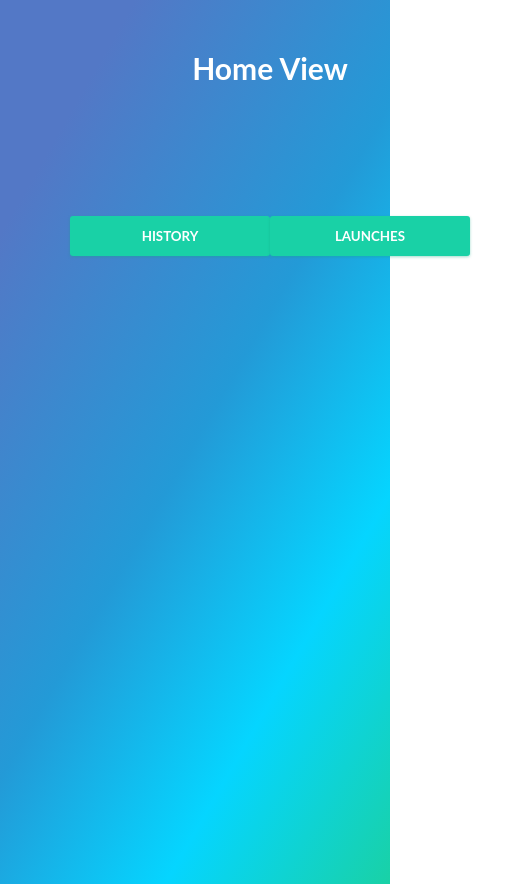
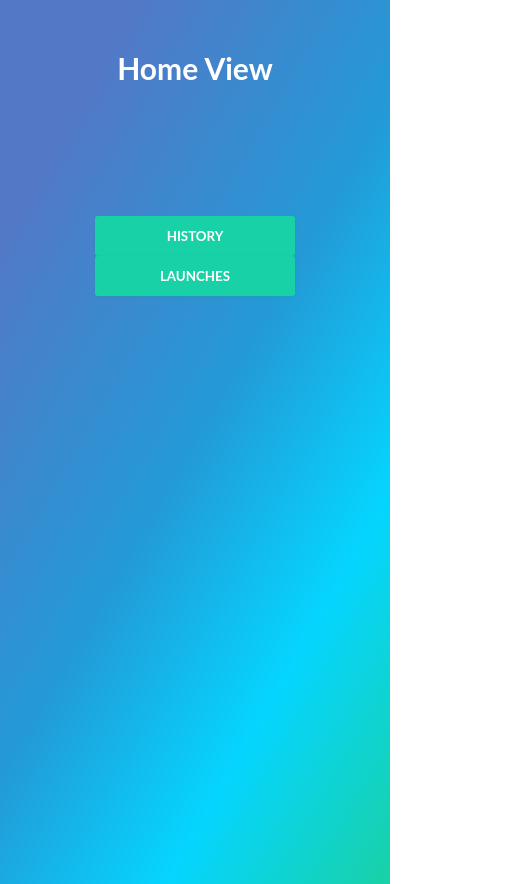
Before and after one commit to mtrabelsi/spaceX, a React app: page / in a window 390 px wide. Shown: the whole page, 520 px wide, since content can reach past the window. Built offline with nearby package versions, Linux system fonts and the light colour scheme.

Commit message:
[UI bug fixes] Fixed some overlapping txt/Btn on Mobile

```diff
--- a/src/components/Layout/index.tsx
+++ b/src/components/Layout/index.tsx
@@ -20,7 +20,7 @@ const Layout: React.FC<LayoutProps | RouteComponentProps> = (props) => {
     } = props as (LayoutProps & RouteComponentProps)
 
     return(<LayoutMain style={style}>
-        <LayoutTopBar style={topBarStyle}>
+        <LayoutTopBar style={{...topBarStyle, flexWrap: 'wrap'}}>
             {showBackButton &&<Button
                 hasIconLeft={true}
                 iconLeft={LeftArrowIcon}
--- a/src/pages/Home/index.tsx
+++ b/src/pages/Home/index.tsx
@@ -25,7 +25,8 @@ const Home : React.FC<RouteComponentProps> = (props) => {
                         display: 'flex',
                         justifyContent: 'space-evenly',
                         alignItems: 'center',
-                        padding: '100px 50px'
+                        padding: '100px 50px',
+                        flexWrap: 'wrap'
                     }}
                 >
                     <Button
```
